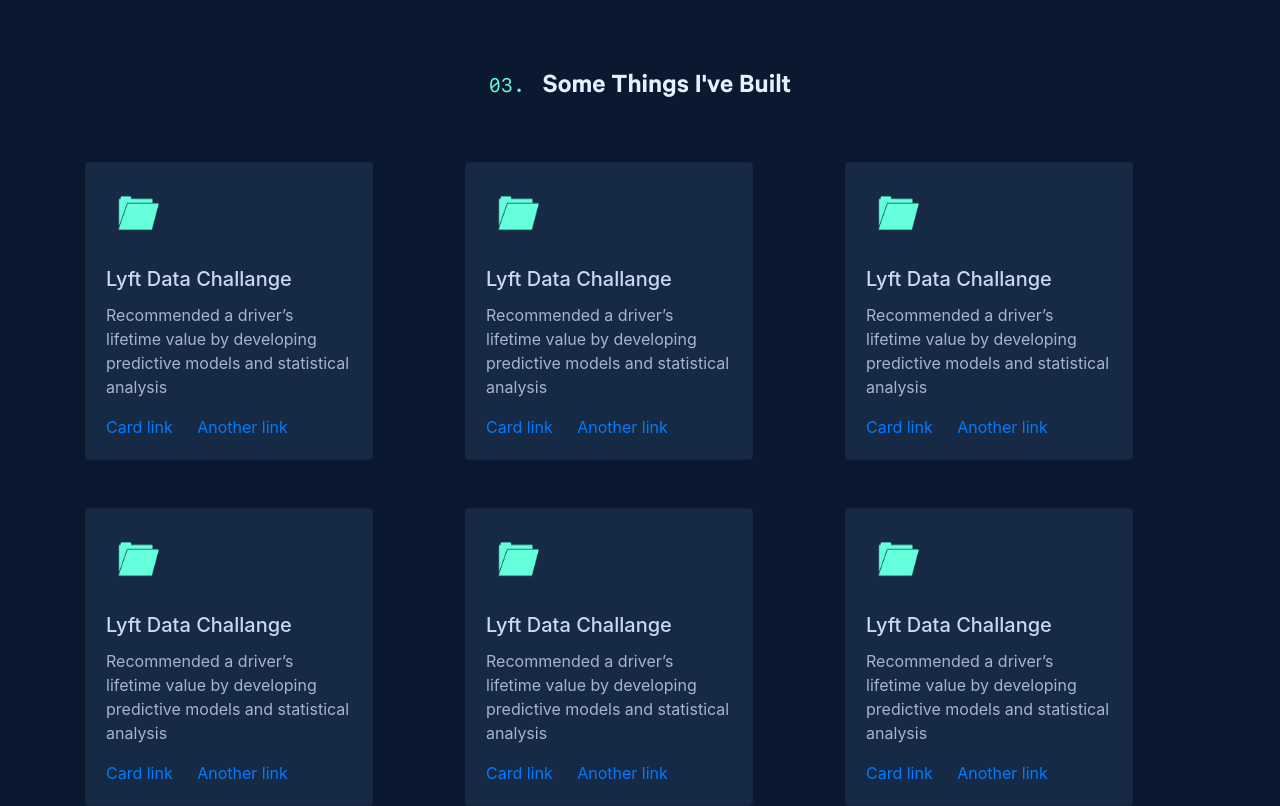
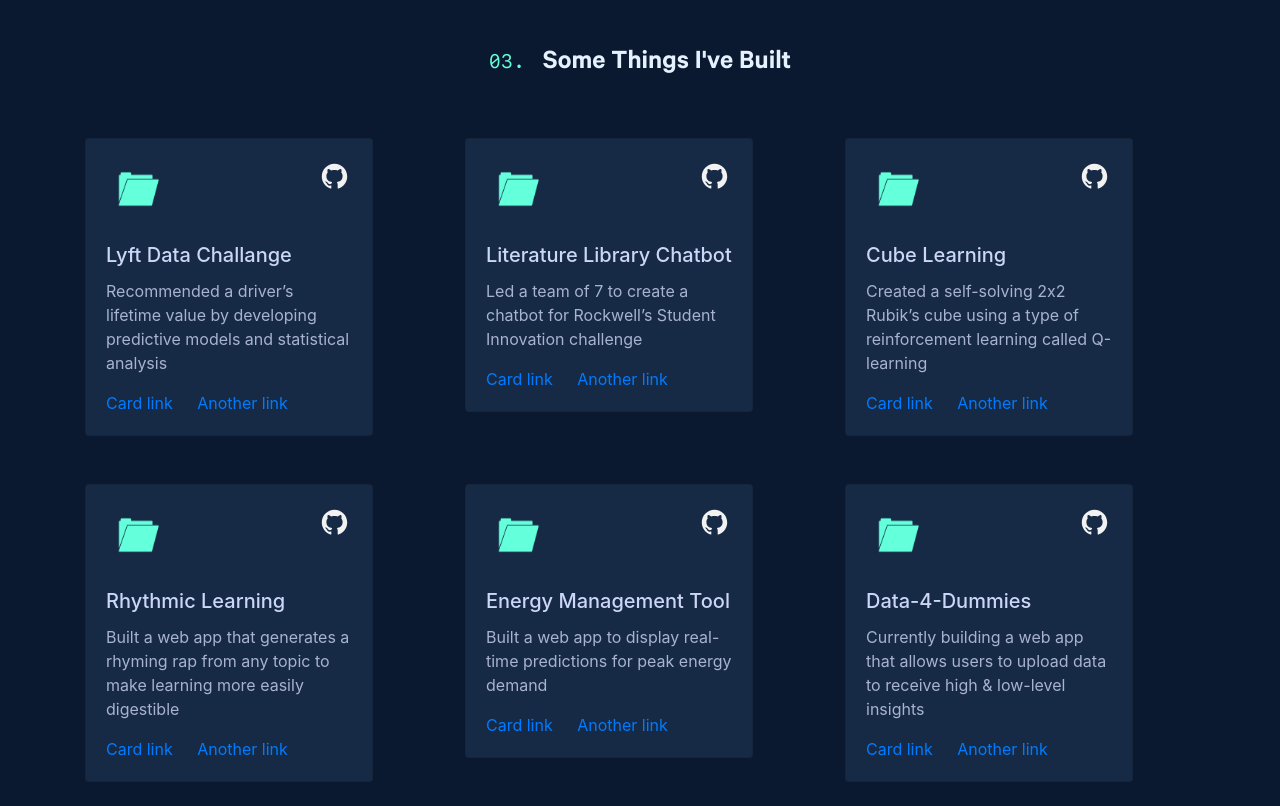
Before and after one commit to AugmentedMode/personal_website, a Flask app: page /projects in a window 1280 px wide. Shown: the part 66-872 px from the top of the page. After the commit the page ends 848 px from the top, so only its background shows below. Run offline with Flask 2, Linux system fonts and the light colour scheme; some libraries are stand-ins or nearby versions.

Commit message:
project layout done

```diff
--- a/templates/index.html
+++ b/templates/index.html
@@ -48,9 +48,15 @@
     @font-face {
       font-family: Calibre-Semibold;
       src: url(static/fonts/Calibre-Semibold.ttf);
-
-
     }
+    #content {
+    position: relative;
+}
+#content img {
+    position: absolute;
+    top: 0px;
+    right: 0px;
+}
   </style>
 </head>
 
--- a/templates/projects.html
+++ b/templates/projects.html
@@ -2,15 +2,23 @@
 
 {% block body %}
 <div class="container">
-  <br> <br> <br>
+  <br> <br>
   <h3 class="text-center" style="color:#e6f1ff;font-family:Calibre-Semibold;"><span style="font-family:SFMono;color: #64ffda;font-size:70%;">03.</span> &nbsp; Some Things I've Built </h3>
   <br><br>
   <div class="row">
     <div class="col">
       <div class="card" style="width: 18rem; background-color:#172a45;">
         <div class="card-body">
+          <div class="row">
+          <div class="col">
           <img src="static/images/new-folder.png" height="60" width="60">
-      <br>
+        </div>
+        <div class="col">
+          <div id="content">
+            <img src="static/images/github.svg" height="35" width="35" class="ribbon" />
+          </div>
+        </div>
+        </div>
           <br>
           <h5 class="card-title" style="color:#ccd6f6;">Lyft Data Challange</h5>
           <p class="card-text" style="color:#a8b2d1">Recommended a driver’s lifetime value by developing predictive models and statistical analysis</p>
@@ -22,11 +30,19 @@
     <div class="col">
       <div class="card" style="width: 18rem; background-color:#172a45;">
         <div class="card-body">
+          <div class="row">
+          <div class="col">
           <img src="static/images/new-folder.png" height="60" width="60">
+        </div>
+        <div class="col">
+          <div id="content">
+            <img src="static/images/github.svg" height="35" width="35" class="ribbon" />
+          </div>
+        </div>
+        </div>
           <br>
-      <br>
-      <h5 class="card-title" style="color:#ccd6f6;">Lyft Data Challange</h5>
-      <p class="card-text" style="color:#a8b2d1">Recommended a driver’s lifetime value by developing predictive models and statistical analysis</p>
+          <h5 class="card-title" style="color:#ccd6f6;">Literature Library Chatbot</h5>
+          <p class="card-text" style="color:#a8b2d1">Led a team of 7 to create a chatbot for Rockwell’s Student Innovation challenge</p>
           <a href="#" class="card-link">Card link</a>
           <a href="#" class="card-link">Another link</a>
         </div>
@@ -35,11 +51,19 @@
     <div class="col">
       <div class="card" style="width: 18rem; background-color:#172a45;">
         <div class="card-body">
+          <div class="row">
+          <div class="col">
           <img src="static/images/new-folder.png" height="60" width="60">
+        </div>
+        <div class="col">
+          <div id="content">
+            <img src="static/images/github.svg" height="35" width="35" class="ribbon" />
+          </div>
+        </div>
+        </div>
           <br>
-      <br>
-      <h5 class="card-title" style="color:#ccd6f6;">Lyft Data Challange</h5>
-      <p class="card-text" style="color:#a8b2d1">Recommended a driver’s lifetime value by developing predictive models and statistical analysis</p>
+          <h5 class="card-title" style="color:#ccd6f6;">Cube Learning</h5>
+          <p class="card-text" style="color:#a8b2d1">Created a self-solving 2x2 Rubik’s cube using a type of reinforcement learning called Q-learning</p>
           <a href="#" class="card-link">Card link</a>
           <a href="#" class="card-link">Another link</a>
         </div>
@@ -53,11 +77,19 @@
     <div class="col">
       <div class="card" style="width: 18rem; background-color:#172a45;">
         <div class="card-body">
+          <div class="row">
+          <div class="col">
           <img src="static/images/new-folder.png" height="60" width="60">
+        </div>
+        <div class="col">
+          <div id="content">
+            <img src="static/images/github.svg" height="35" width="35" class="ribbon" />
+          </div>
+        </div>
+        </div>
           <br>
-      <br>
-      <h5 class="card-title" style="color:#ccd6f6;">Lyft Data Challange</h5>
-      <p class="card-text" style="color:#a8b2d1">Recommended a driver’s lifetime value by developing predictive models and statistical analysis</p>
+          <h5 class="card-title" style="color:#ccd6f6;">Rhythmic Learning</h5>
+          <p class="card-text" style="color:#a8b2d1">Built a web app that generates a rhyming rap from any topic to make learning more easily digestible</p>
           <a href="#" class="card-link">Card link</a>
           <a href="#" class="card-link">Another link</a>
         </div>
@@ -66,11 +98,19 @@
     <div class="col">
       <div class="card" style="width: 18rem; background-color:#172a45;">
         <div class="card-body">
+          <div class="row">
+          <div class="col">
           <img src="static/images/new-folder.png" height="60" width="60">
+        </div>
+        <div class="col">
+          <div id="content">
+            <img src="static/images/github.svg" height="35" width="35" class="ribbon" />
+          </div>
+        </div>
+        </div>
           <br>
-      <br>
-      <h5 class="card-title" style="color:#ccd6f6;">Lyft Data Challange</h5>
-      <p class="card-text" style="color:#a8b2d1">Recommended a driver’s lifetime value by developing predictive models and statistical analysis</p>
+          <h5 class="card-title" style="color:#ccd6f6;">Energy Management Tool</h5>
+          <p class="card-text" style="color:#a8b2d1">Built a web app to display real-time predictions for peak energy demand</p>
           <a href="#" class="card-link">Card link</a>
           <a href="#" class="card-link">Another link</a>
         </div>
@@ -79,11 +119,19 @@
     <div class="col">
       <div class="card" style="width: 18rem; background-color:#172a45;">
         <div class="card-body">
+          <div class="row">
+          <div class="col">
           <img src="static/images/new-folder.png" height="60" width="60">
+        </div>
+        <div class="col">
+          <div id="content">
+            <img src="static/images/github.svg" height="35" width="35" class="ribbon" />
+          </div>
+        </div>
+        </div>
           <br>
-      <br>
-      <h5 class="card-title" style="color:#ccd6f6;">Lyft Data Challange</h5>
-      <p class="card-text" style="color:#a8b2d1">Recommended a driver’s lifetime value by developing predictive models and statistical analysis</p>
+          <h5 class="card-title" style="color:#ccd6f6;">Data-4-Dummies</h5>
+          <p class="card-text" style="color:#a8b2d1"> Currently building a web app that allows users to upload data to receive high & low-level insights</p>
           <a href="#" class="card-link">Card link</a>
           <a href="#" class="card-link">Another link</a>
         </div>
```
Lines whose indentation alone changed are shown as unchanged.
